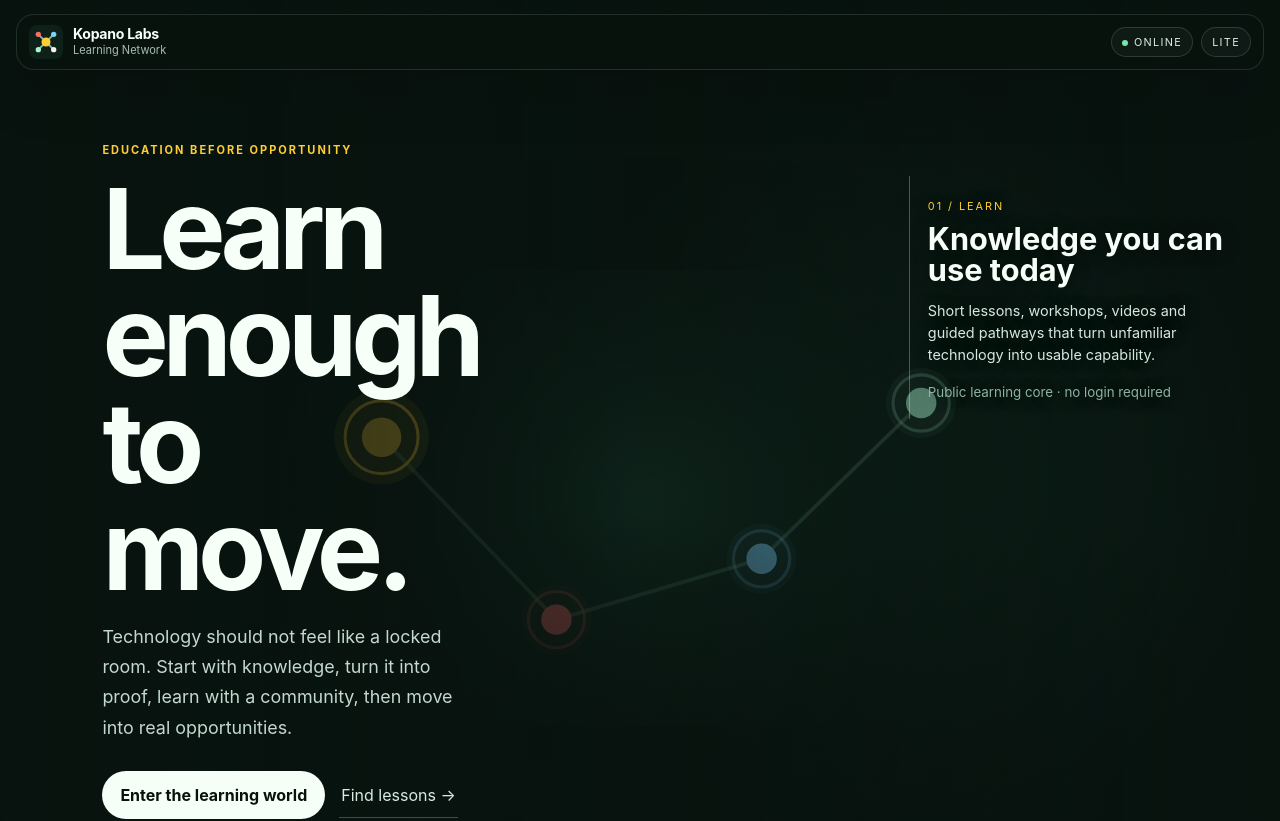
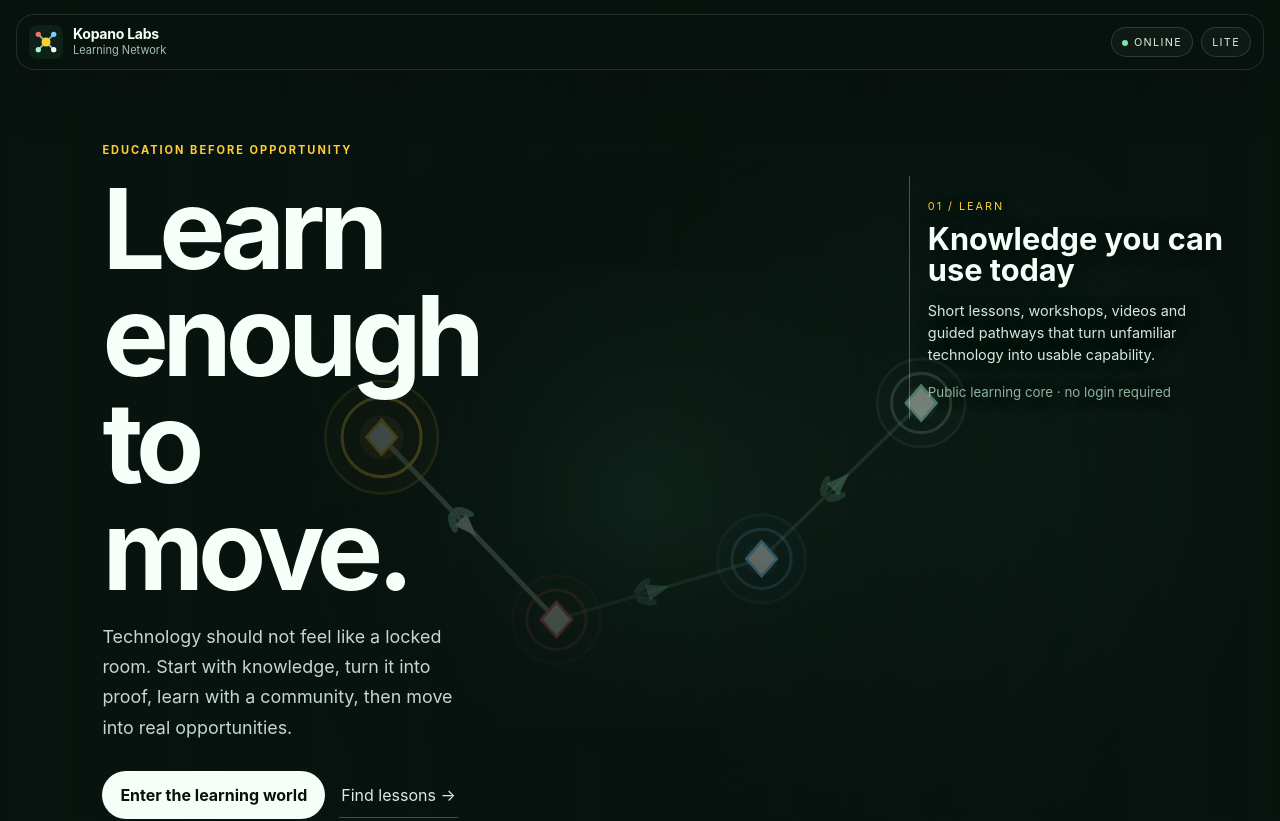
Before and after one commit to RobynAwesome/Kopano-Labs-Interns, a React (Vite) app: page / in a window 1280 px wide. Shown: the top 821 px of the page. Built offline with nearby package versions, Linux system fonts and the light colour scheme.

Commit message:
refactor(s1.pa): use shared static network renderer

```diff
--- a/src/App.jsx
+++ b/src/App.jsx
@@ -1,47 +1,19 @@
 import { lazy, Suspense, useEffect, useMemo, useState } from 'react'
+import StaticNetwork from './components/StaticNetwork.jsx'
 import { ecosystemLanes, worldLanes } from './data/lanes.js'
 import { useAdaptiveProfile } from './lib/adaptive.js'
 
 const AdaptiveWorld = lazy(() => import('./components/AdaptiveWorld.jsx'))
 
-function StaticWorld({ activeLane }) {
-  return (
-    <div className="static-world" aria-hidden="true">
-      <svg viewBox="-5 -3 10 6" role="presentation">
-        <defs>
-          <radialGradient id="networkGlow">
-            <stop offset="0" stopColor="#1c4a35" stopOpacity="0.85" />
-            <stop offset="1" stopColor="#08130f" stopOpacity="0" />
-          </radialGradient>
-        </defs>
-        <circle cx="0" cy="0" r="4.8" fill="url(#networkGlow)" />
-        <path d="M-3.4 -.8 L-1.1 1.6 L1.6 .8 L3.7 -1.25" fill="none" stroke="#9de2c2" strokeOpacity=".28" strokeWidth=".05" />
-        {worldLanes.map((lane) => {
-          const active = lane.id === activeLane
-          const x = lane.position[0]
-          const y = -lane.position[2]
-          return (
-            <g key={lane.id} transform={`translate(${x} ${y})`}>
-              <circle r={active ? '.62' : '.46'} fill={lane.tone} fillOpacity={active ? '.18' : '.08'} />
-              <circle r={active ? '.26' : '.2'} fill={lane.tone} />
-              <circle r={active ? '.48' : '.37'} fill="none" stroke={lane.tone} strokeOpacity={active ? '.95' : '.36'} strokeWidth=".04" />
-            </g>
-          )
-        })}
-      </svg>
-    </div>
-  )
-}
-
 function WorldSurface({ activeLane, profile }) {
   const useSpatialRenderer = profile.tier !== 'lite' && !profile.saveData
 
   if (!useSpatialRenderer) {
-    return <StaticWorld activeLane={activeLane} />
+    return <StaticNetwork activeLane={activeLane} />
   }
 
   return (
-    <Suspense fallback={<StaticWorld activeLane={activeLane} />}>
+    <Suspense fallback={<StaticNetwork activeLane={activeLane} />}>
       <AdaptiveWorld activeLane={activeLane} profile={profile} />
     </Suspense>
   )
```
